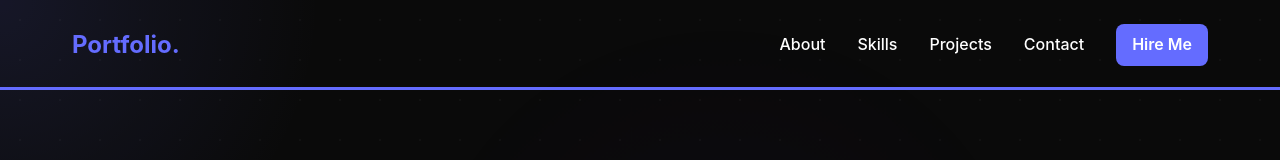
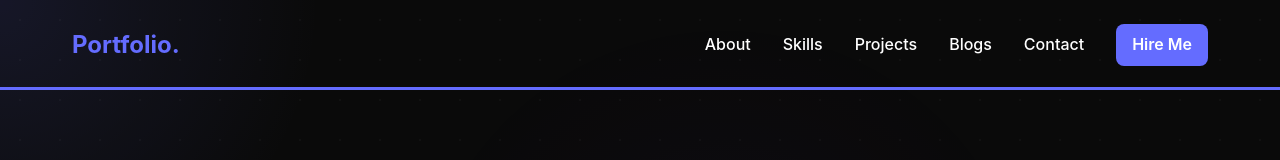
Before and after one commit to arunabha369/portfolio, a React (Vite) app: page / in a window 1280 px wide. Shown: the top 160 px of the page. Built offline with nearby package versions, Linux system fonts and the light colour scheme.

Commit message:
feat: add Blogs section, integrate it into the main application, and update the navigation bar.

```diff
--- a/src/App.jsx
+++ b/src/App.jsx
@@ -4,6 +4,7 @@ import Hero from './components/Hero'
 import About from './components/About'
 import Skills from './components/Skills'
 import Projects from './components/Projects'
+import Blogs from './components/Blogs'
 import Contact from './components/Contact'
 import Footer from './components/Footer'
 
@@ -16,6 +17,7 @@ function App() {
         <About />
         <Skills />
         <Projects />
+        <Blogs />
         <Contact />
       </main>
       <Footer />
--- /dev/null
+++ b/src/components/Blogs.jsx
@@ -0,0 +1,85 @@
+import React from 'react';
+import { FaArrowRight } from 'react-icons/fa';
+
+const Blogs = () => {
+    const blogs = [
+        {
+            id: 1,
+            title: "Getting Started with React and Vite",
+            summary: "A comprehensive guide to setting up a blazing fast React development environment using Vite.",
+            date: "Dec 28, 2024",
+            link: "#"
+        },
+        {
+            id: 2,
+            title: "Mastering CSS Grid and Flexbox",
+            summary: "Learn how to build complex layouts with ease using modern CSS techniques.",
+            date: "Dec 15, 2024",
+            link: "#"
+        },
+        {
+            id: 3,
+            title: "The Future of Web Development with AI",
+            summary: "Exploring how Artificial Intelligence is transforming the way we build and interact with the web.",
+            date: "Nov 30, 2024",
+            link: "#"
+        }
+    ];
+
+    return (
+        <section id="blogs" className="section">
+            <div className="container">
+                <h2 className="section-title">Latest Blogs</h2>
+
+                <div style={{
+                    display: 'grid',
+                    gridTemplateColumns: 'repeat(auto-fit, minmax(300px, 1fr))',
+                    gap: '2rem'
+                }}>
+                    {blogs.map((blog) => (
+                        <div key={blog.id} style={{
+                            backgroundColor: 'var(--bg-card)',
+                            borderRadius: '16px',
+                            padding: '2rem',
+                            border: '1px solid var(--border-color)',
+                            display: 'flex',
+                            flexDirection: 'column',
+                            gap: '1rem',
+                            transition: 'transform var(--transition-normal), border-color var(--transition-normal)',
+                            cursor: 'pointer'
+                        }}
+                            onMouseEnter={(e) => {
+                                e.currentTarget.style.transform = 'translateY(-5px)';
+                                e.currentTarget.style.borderColor = 'var(--accent-primary)';
+                            }}
+                            onMouseLeave={(e) => {
+                                e.currentTarget.style.transform = 'translateY(0)';
+                                e.currentTarget.style.borderColor = 'var(--border-color)';
+                            }}
+                        >
+                            <span style={{ fontSize: '0.9rem', color: 'var(--accent-primary)', fontWeight: 500 }}>
+                                {blog.date}
+                            </span>
+                            <h3 style={{ fontSize: '1.5rem', lineHeight: 1.3 }}>{blog.title}</h3>
+                            <p style={{ color: 'var(--text-secondary)', flex: 1, lineHeight: 1.6 }}>
+                                {blog.summary}
+                            </p>
+                            <a href={blog.link} style={{
+                                display: 'flex',
+                                alignItems: 'center',
+                                gap: '0.5rem',
+                                color: 'var(--accent-primary)',
+                                fontWeight: 600,
+                                marginTop: '1rem'
+                            }}>
+                                Read More <FaArrowRight />
+                            </a>
+                        </div>
+                    ))}
+                </div>
+            </div>
+        </section>
+    );
+};
+
+export default Blogs;
--- a/src/components/Navbar.jsx
+++ b/src/components/Navbar.jsx
@@ -1,6 +1,14 @@
 import React, { useState, useEffect } from 'react';
 import { FaBars, FaTimes } from 'react-icons/fa';
 import { motion, useScroll, useSpring } from "framer-motion";
+
+const navLinks = [
+    { name: 'About', href: '#about' },
+    { name: 'Skills', href: '#skills' },
+    { name: 'Projects', href: '#projects' },
+    { name: 'Blogs', href: '#blogs' },
+    { name: 'Contact', href: '#contact' },
+];
 
 const Navbar = () => {
     const [isOpen, setIsOpen] = useState(false);
@@ -28,27 +36,25 @@ const Navbar = () => {
                     setActiveSection(entry.target.id);
                 }
             });
-        }, { threshold: 0.5 }); // Trigger when 50% visible
+        }, { rootMargin: '-70px 0px -60% 0px' });
 
-        const sections = document.querySelectorAll('section');
-        sections.forEach(section => observer.observe(section));
+        // Use a small timeout to ensure DOM is fully ready, especially for dynamically added sections during dev HMR
+        setTimeout(() => {
+            const sections = document.querySelectorAll('section');
+            sections.forEach(section => observer.observe(section));
+        }, 100);
 
         window.addEventListener('scroll', handleScroll);
 
         return () => {
             window.removeEventListener('scroll', handleScroll);
+            const sections = document.querySelectorAll('section');
             sections.forEach(section => observer.unobserve(section));
+            observer.disconnect();
         };
     }, []);
 
     const toggleMenu = () => setIsOpen(!isOpen);
-
-    const navLinks = [
-        { name: 'About', href: '#about' },
-        { name: 'Skills', href: '#skills' },
-        { name: 'Projects', href: '#projects' },
-        { name: 'Contact', href: '#contact' },
-    ];
 
     return (
         <nav style={{
```
